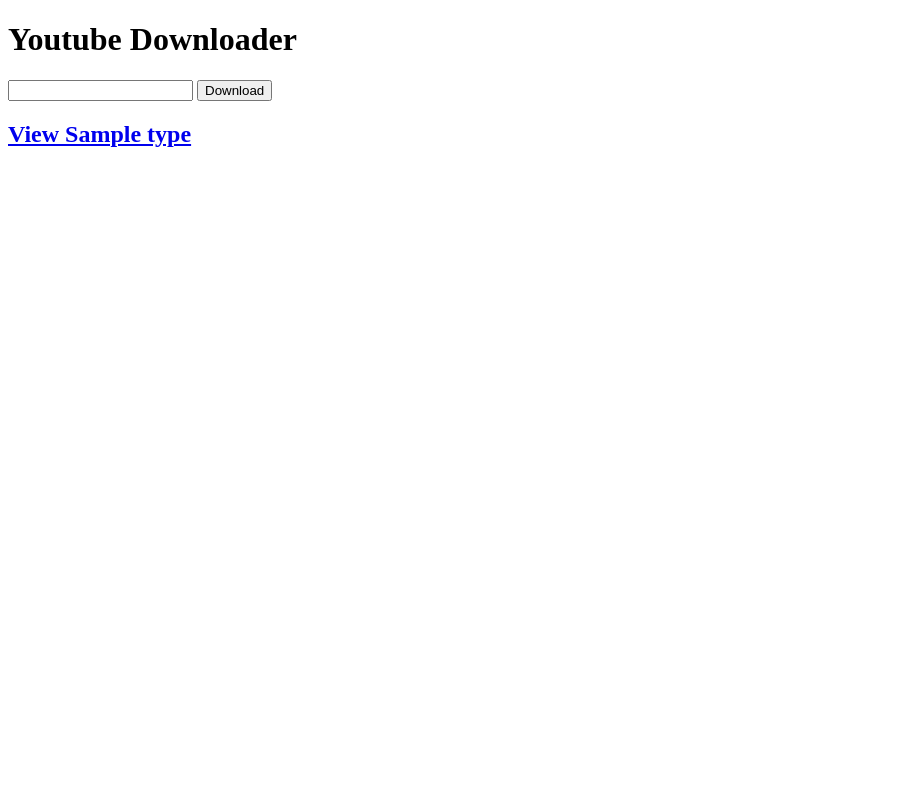
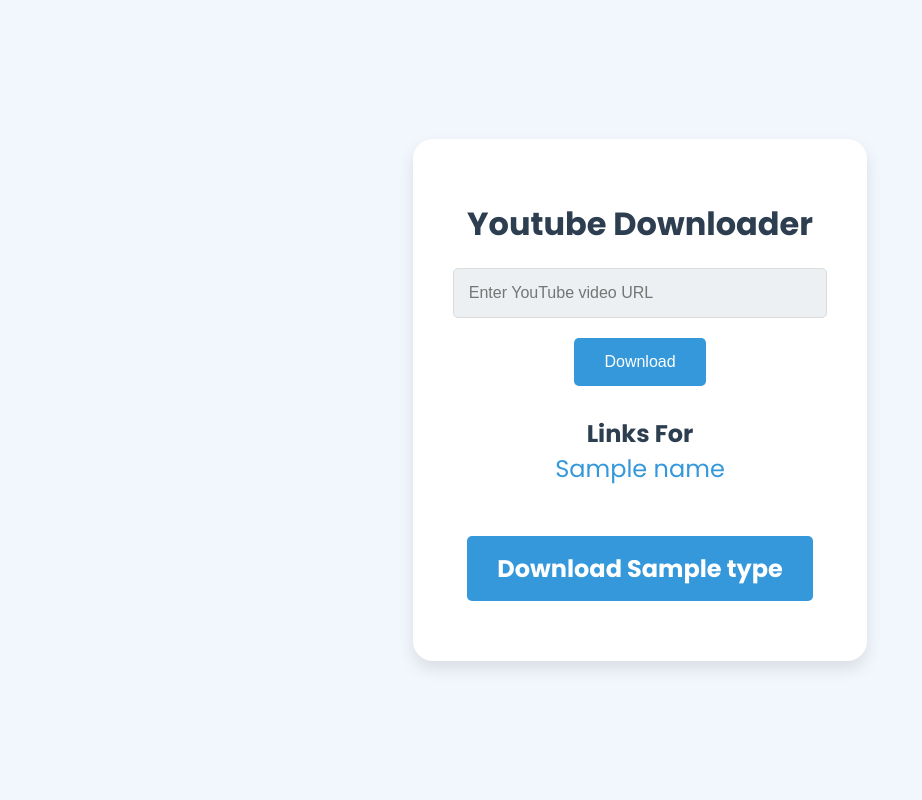
Before and after one commit to anrawool/Youtube-Downloader, a Django app: template youtube_downloader/base/templates/base/home.html in a window 1280 px wide. Shown: the whole page, without its empty margins (0-922 px from the left). Run offline with Django 5.2, Linux system fonts and the light colour scheme; the template is opened without the code that fills it: most values are stand-ins (such as "Sample title", 1, 10 or a date in 2020).

Commit message:
UI Done V1

```diff
--- a/youtube_downloader/base/templates/base/home.html
+++ b/youtube_downloader/base/templates/base/home.html
@@ -1,24 +1,33 @@
+{% load static %}
 <!DOCTYPE html>
 <html lang="en">
 <head>
+    <link rel="preconnect" href="https://fonts.googleapis.com">
+    <link rel="preconnect" href="https://fonts.gstatic.com" crossorigin>
+    <link href="https://fonts.googleapis.com/css2?family=Poppins:wght@400;500;700&display=swap" rel="stylesheet">
     <meta charset="UTF-8">
     <meta name="viewport" content="width=device-width, initial-scale=1.0">
+    <link rel="stylesheet" href="{% static 'css/main.css' %}">
     <title>Youtube Downloader</title>
 </head>
 <body>
 
+    <div class="container">
         <h1>Youtube Downloader</h1>
 
         <form action="#" method="post">
             {% csrf_token %}
-        <input type="text" name="link" id="urlInput">
-        <button type="submit" name="save" value="save">Download</button>
+            <input type="text" name="link" id="urlInput" placeholder="Enter YouTube video URL" required autocomplete="off">
+            <button type="submit" name="save" value="save" id="downloadButton">Download</button>
         </form>
 
+        <h2>Links For <br><span class="video-name">{{name}}</span></h2> <!-- Added span with class for video name -->
         {% if download_links %}
             {% for type, link in download_links.items %}
-            <h2><a href="{{link}}">View {{type}}</a></h2>
+                <h2><a href="{{link}}">Download {{type}}</a></h2>
             {% endfor %}
         {% endif %}
+    </div>
+
 </body>
 </html>
--- a/youtube_downloader/base/views.py
+++ b/youtube_downloader/base/views.py
@@ -11,13 +11,13 @@ def get_link(url):
     video_stream = ytobject.streams.filter(only_video=True)
     video_stream = video_stream[0]
 
-    download_links = {"both": both.url, "audio": audio_stream.url, "video": video_stream.url}
+    download_links = {"Video & Audio": both.url, "Only Audio": audio_stream.url, "Only Video": video_stream.url}
     name = ytobject.title
     return download_links, name
 
 def download_file(request, url, name, type):
     file_url = url
-    if type == 'both' or type == 'video':
+    if type.lower() == 'video & audio' or type.lower() == 'only video':
         name = name + '.mp4'
     else:
         name = name + '.mp3'
--- /dev/null
+++ b/youtube_downloader/static/css/main.css
@@ -0,0 +1,86 @@
+body {
+    font-family: 'Poppins', sans-serif;
+    background-color: #f2f7fd; /* Light blue background */
+    color: #333; /* Dark gray text color */
+    margin: 0;
+    padding: 0;
+    box-sizing: border-box;
+    display: flex;
+    justify-content: center;
+    align-items: center;
+    flex-direction: column;
+    height: 100vh;
+}
+.container {
+    text-align: center;
+    padding: 40px;
+    background-color: #fff; /* White background for the container */
+    border-radius: 20px;
+    box-shadow: 0 8px 16px rgba(0, 0, 0, 0.1);
+    max-width: 90%; /* Adjusted max-width for smaller screens */
+}
+h1 {
+    margin-bottom: 20px;
+    color: #2c3e50; /* Dark blue color for heading */
+}
+input[type="text"] {
+    width: 100%;
+    padding: 15px;
+    margin-bottom: 20px;
+    border: none;
+    border-radius: 5px;
+    font-size: 16px;
+    box-sizing: border-box;
+    background-color: #ecf0f3; /* Light grayish blue background for input */
+    color: #333; /* Dark gray text color */
+    border: 1px solid #dcdcdc; /* Light gray border */
+}
+button[type="submit"] {
+    background-color: #3498db; /* Blue color for buttons */
+    color: #fff;
+    padding: 15px 30px;
+    border: none;
+    border-radius: 5px;
+    cursor: pointer;
+    font-size: 16px;
+}
+h2 {
+    margin-top: 30px;
+    color: #2c3e50; /* Dark blue color for secondary headings */
+}
+a {
+    display: inline-block;
+    color: #fff;
+    text-decoration: none;
+    font-weight: bold;
+    padding: 15px 30px;
+    margin-top: 20px;
+    border-radius: 5px;
+    background-color: #3498db; /* Blue color for links */
+}
+
+.video-name {
+    color:#3498db;
+    font-weight: lighter;
+}
+/* Media query for screens smaller than 768px (tablets and smartphones) */
+@media (max-width: 768px) {
+    .container {
+        padding: 20px;
+    }
+    h1 {
+        font-size: 24px; /* Decreased font size for smaller screens */
+    }
+    input[type="text"] {
+        font-size: 14px; /* Decreased font size for smaller screens */
+    }
+    button[type="submit"] {
+        font-size: 14px; /* Decreased font size for smaller screens */
+    }
+    h2 {
+        font-size: 20px; /* Decreased font size for smaller screens */
+    }
+    a {
+        font-size: 14px; /* Decreased font size for smaller screens */
+    }
+}
--- a/youtube_downloader/youtube_downloader/settings.py
+++ b/youtube_downloader/youtube_downloader/settings.py
@@ -117,7 +117,9 @@ USE_TZ = True
 # https://docs.djangoproject.com/en/5.0/howto/static-files/
 
 STATIC_URL = "static/"
-
+STATICFILES_DIRS = [
+    BASE_DIR / 'static'
+]
 # Default primary key field type
 # https://docs.djangoproject.com/en/5.0/ref/settings/#default-auto-field
 
```
Lines whose indentation alone changed are shown as unchanged.
